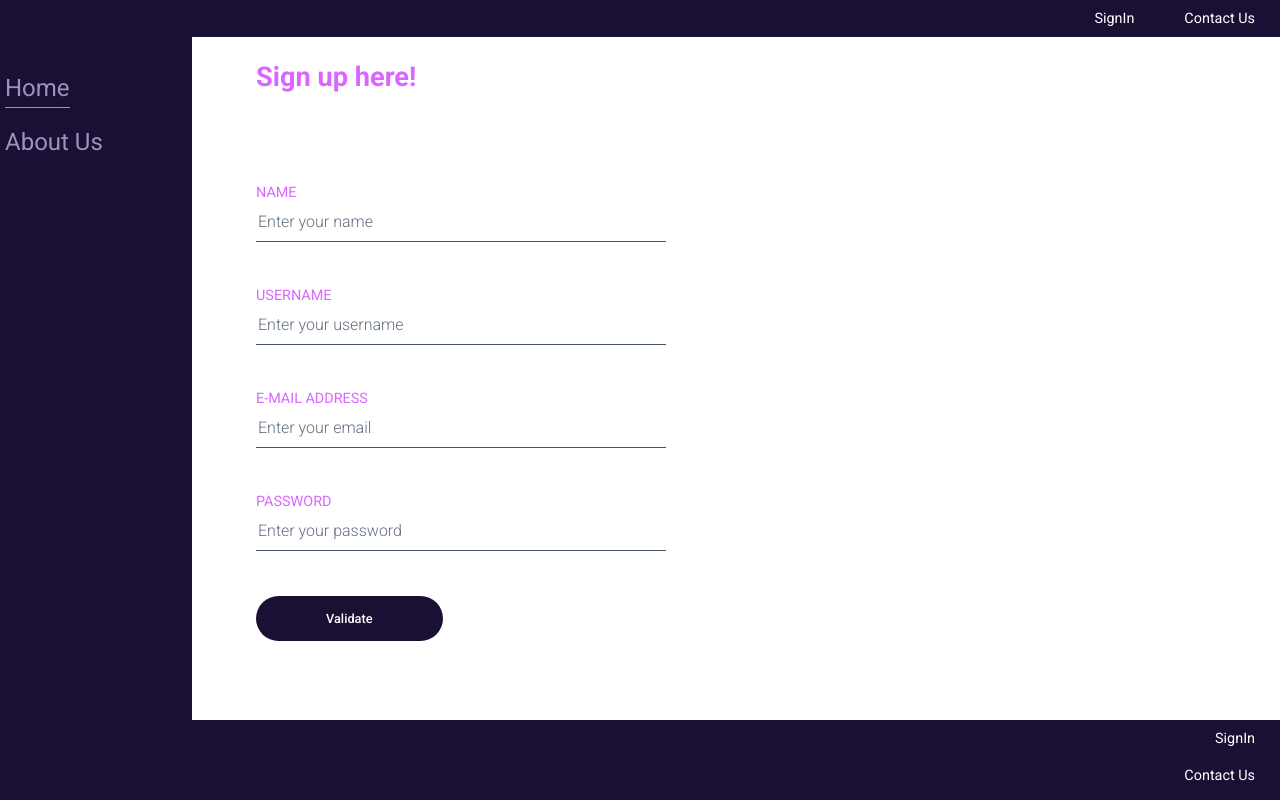
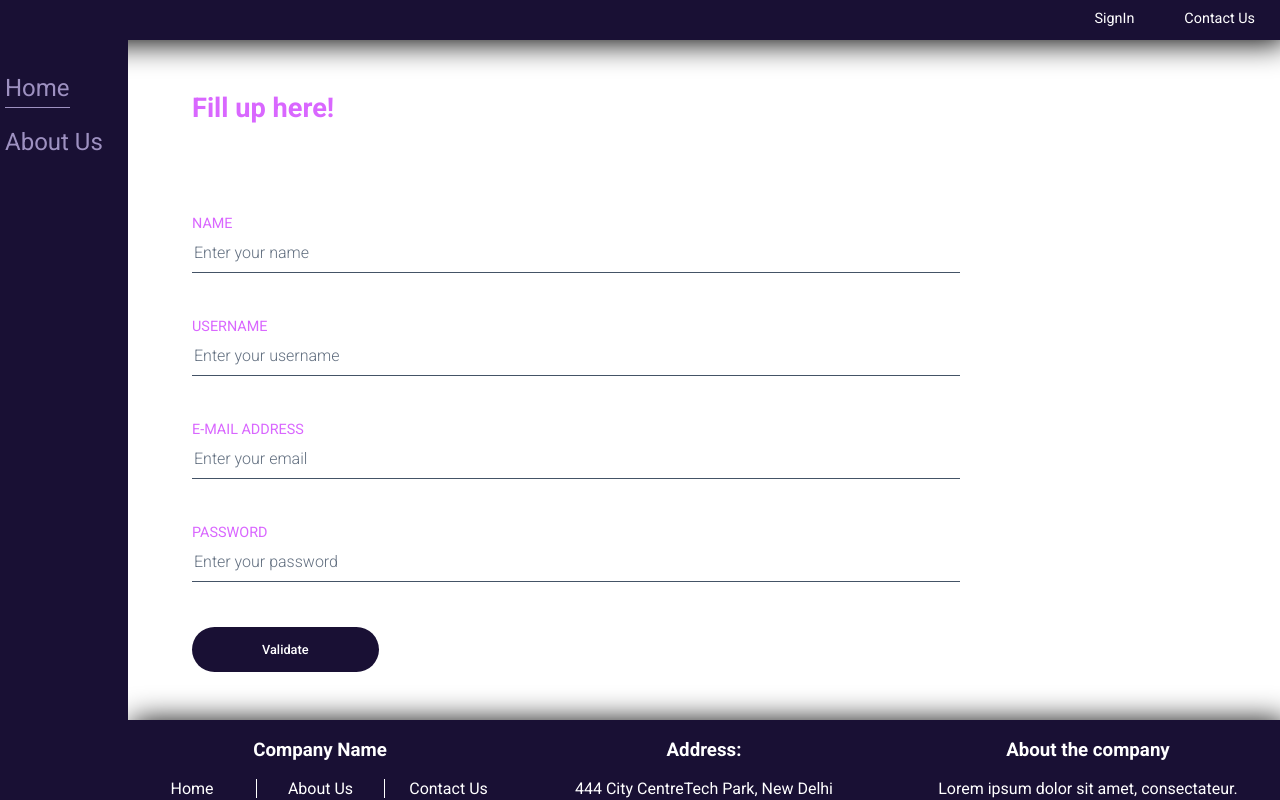
Before and after one commit to 2211rohit/user-validation, a React (Create React App) app: page / in a window 1280 px wide. Built offline with nearby package versions, Linux system fonts and the light colour scheme.

Commit message:
change user validation features

```diff
--- a/src/App.module.scss
+++ b/src/App.module.scss
@@ -5,21 +5,22 @@
 }
 
 .appAside {
-  width: 15%;
+  width: 10vw;
   background-color: #191034;
   padding-top: 5%;
   display: flex;
   flex-direction: column;
   position: fixed;
+  z-index: 1;
   height: 100vh;
   top: 0;
   left: 0;
 }
 
 .appForm {
-  width: 80%;
+  width: 90vw;
   background-color: #ffffff;
-  padding: 25px 20%;
+  padding: 7vh 0 0 15vw;
   overflow: auto;
 }
 
@@ -28,21 +29,55 @@
   justify-content: flex-end;
   position: fixed;
   width: 100vw;
+  height: 5vh;
   top: 0;
   right: 0;
   background-color: #191034;
+  box-shadow: 5px 2px 30px 1px #000;
 }
 
 .pageFooter {
   position: fixed;
-  display: flex;
-  flex-direction: column;
-  align-items: flex-end;
-  width: 100vw;
+  display: grid;
+  grid-template-columns: 30vw 30vw 30vw;
+  justify-content: center;
+  width: 90vw;
   height: 10vh;
   bottom: 0;
   right: 0;
   background-color: #191034;
+  box-shadow: 5px 2px 30px 1px #000;
+	color: #fff;
+}
+
+.footerCompanyName {
+  color: #fff;
+  text-align: center;
+}
+
+.footerLinks {
+  display: grid;
+  grid-template-columns: 10vw 10vw 10vw;
+
+  a {
+    text-decoration: none;
+    color: #fff;
+    border-left: 1px solid #fff;
+    text-align: center;
+
+    &:first-child {
+      border: none
+    }
+  }
+}
+
+.footerInfo {
+  text-align: center;
+}
+
+.footerCompanyAbout{
+	color: #fff;
+	margin: auto;
 }
 
 .pageSwitcherItem {
@@ -138,6 +173,7 @@
   padding: 15px 70px;
   font-size: 0.8em;
   font-weight: 500;
+  cursor: pointer;
 }
 
 .formFieldLink {
--- a/src/components/footer.js
+++ b/src/components/footer.js
@@ -1,23 +1,33 @@
-import { NavLink } from "react-router-dom";
 import styles from '../App.module.scss'
 
 export default function Footer() {
   return (
-    <div>
-      <div className={styles.pageFooter}>
-        <NavLink
-          to="/"
-          className={styles.pageSwitcherItem}
-        >
-          SignIn
-        </NavLink>
-        <NavLink
-          to="/contact"
-          className={styles.pageSwitcherItem}
-        >
-          Contact Us
-        </NavLink>
-      </div>
+    <footer className={styles.pageFooter}>
+
+    <div className={styles.footerLeft}>
+
+      <h3 className={styles.footerCompanyName}>Company Name</h3>
+
+      <p className={styles.footerLinks}>
+        <a href="/">Home</a>
+        <a href="/about-us">About Us</a>
+        <a href="/contact">Contact Us</a>
+      </p>
     </div>
-  );
+
+    <div className={styles.footerCenter}>
+      <h3 className={styles.footerCompanyName}>Address:</h3>
+      <p className={styles.footerInfo}>444 City CentreTech Park, New Delhi</p>
+    </div>
+
+    <div className={styles.footerRight}>
+
+    <h3 className={styles.footerCompanyName}>About the company</h3>
+
+      <p className={styles.footerInfo}>
+        Lorem ipsum dolor sit amet, consectateur.
+      </p>
+    </div>
+  </footer>
+  )
 }
--- a/src/components/user-form.js
+++ b/src/components/user-form.js
@@ -1,5 +1,5 @@
 import React, { useState } from "react";
-import styles from '../App.module.scss'
+import styles from "../App.module.scss";
 
 export default function SignInForm() {
   const [name, setName] = useState("");
@@ -10,113 +10,189 @@ export default function SignInForm() {
   const [passwordError, setPasswordError] = useState("");
   const [username, setUsername] = useState("");
   const [usernameError, setUsernameError] = useState("");
+  const [fields, setFields] = useState({
+    name: "",
+    username: "",
+    email: "",
+    password: "",
+  });
+  const [fieldErrors, setFieldErrors] = useState({
+    name: "",
+    username: "",
+    email: "",
+    password: "",
+  });
 
-  const emailRegex = /^([a-zA-Z0-9_\-\.]+)@([a-zA-Z0-9_\-\.]+)\.([a-zA-Z]{2,5})$/
+  const emailRegex = /^([a-zA-Z0-9_\-\.]+)@([a-zA-Z0-9_\-\.]+)\.([a-zA-Z]{2,5})$/;
+  const usernameRegex = /^[a-z0-9_]+$/;
+  const nameRegex = /^[a-zA-Z ]+$/;
 
-  const usernameRegex = /^[a-z0-9\.\_]{5,15}$/
+  const handleNameChange = (value) => {
+    const error = "Name can only contain characters";
+    if (value.length !== 0) {
+      if (!nameRegex.test(value.trim())) {
+        setNameError(error);
+        setFieldErrors(Object.assign(fieldErrors, { name: error }));
+      }
+    }
+    setName(value);
+    setNameError(null);
+    setFieldErrors(Object.assign(fieldErrors, { name: null }));
+    setFields(Object.assign(fields, { name: value }));
+  };
 
-  const nameRegex = /^[a-zA-Z \.\']{2,30}$/
+  const handleUsernameChange = (value) => {
+    const error = "username can only contain characters and underscore('_')";
+    if (value.length !== 0) {
+      if (!usernameRegex.test(value.trim())) {
+        setUsernameError(error);
+        setFieldErrors(Object.assign(fieldErrors, { username: error }));
+      }
+    }
+    setUsername(value);
+    setUsernameError(null);
+    setFieldErrors(Object.assign(fieldErrors, { username: null }));
+    setFields(Object.assign(fields, { username: value }));
+  };
 
-  const passwordRegex = /[!@#$%^&*(){}[\]<>?/|.:;_-]/
+  const handleEmailChange = (value) => {
+    let atPos = value.indexOf("@");
+    let dotPos = value.indexOf(".");
+    if (value.indexOf("@") === -1) {
+      setEmail(value);
+      setFields(Object.assign(fields, { email: value }));
+      setEmailError("@ is missing");
+      return setFieldErrors(
+        Object.assign(fieldErrors, { email: "@ is missing" })
+      );
+    } else if (atPos > dotPos) {
+      setEmail(value);
+      setFields(Object.assign(fields, { email: value }));
+      setEmailError(". is missing");
+      return setFieldErrors(
+        Object.assign(fieldErrors, { email: ". is missing" })
+      );
+    } else if (dotPos > value.length - 3) {
+      setEmail(value);
+      setFields(Object.assign(fields, { email: value }));
+      setEmailError("Extension is missing");
+      return setFieldErrors(
+        Object.assign(fieldErrors, { email: "Extension is missing" })
+      );
+    } else if (!emailRegex.test(value.trim())) {
+      setEmail(value);
+      setFields(Object.assign(fields, { email: value }));
+      setEmailError("Invalid Email");
+      return setFieldErrors(
+        Object.assign(fieldErrors, { email: "Invalid Email" })
+      );
+    } else {
+      setEmail(value);
+      setEmailError(null);
+      setFieldErrors(Object.assign(fieldErrors, { email: null }));
+      setFields(Object.assign(fields, { email: value }));
+    }
+  };
 
-  const handleSubmit = () => {
-    if (name.trim() === "") {
-      setNameError('Name Cannot be empty')
-      return
+  const handlePasswordChange = (value) => {
+    setPassword(value);
+    setPasswordError(null);
+    setFieldErrors(Object.assign(fieldErrors, { password: null }));
+    setFields(Object.assign(fields, { password: value }));
+  };
+
+  const checkEmpty = async (key) => {
+    if (fields[key].length === 0) {
+      const errorObj = { ...fieldErrors, [key]: `${key} cannot be empty` };
+      console.log(key, errorObj);
+      return setFieldErrors(errorObj);
     }
-    if (username.trim() === "") {
-      return setNameError('Username Cannot be empty')
+  };
+
+  const noError = (fields) => {
+    let result = Object.values(fields).every((field) => field === null);
+    return result;
+  };
+
+  const handleSubmit = async () => {
+    Object.keys(fields).map((field) => checkEmpty(field));
+    if (noError(fieldErrors)) {
+      alert(
+        `The form was submitted with the following data: name: ${name}, username: ${username}, email: ${email}, password: ${password}`
+      );
     }
-    if (email.trim() === "") {
-      return setNameError('Email Cannot be empty')
-    }
-    if (password.trim() === "") {
-      return setNameError('Password Cannot be empty')
-    }
-    if (!nameRegex.test(name.trim())) {
-      return setNameError('Invalid Name')
-    }
-    if (!usernameRegex.test(username.trim())) {
-      return setUsernameError('Invalid Username')
-    }
-    if (!emailRegex.test(email.trim())) {
-      return setEmailError('Invalid Email')
-    }
-    if (!passwordRegex.test(password.trim())) {
-      return setPasswordError('Invalid Password')
-    }
-    alert(
-      `The form was submitted with the following data: name: ${name}, username: ${username}, email: ${email}, password: ${password}`
-      );
   };
   return (
     <div className={styles.formCenter}>
       <div className={styles.formTitle}>
-        <h4
-          className={styles.formTitleLink}
-        >
-          Sign up here!
-        </h4>
+        <h4 className={styles.formTitleLink}>Fill up here!</h4>
       </div>
       <div className={styles.formFields}>
         <div className={styles.formField}>
-          <label className={styles.formFieldLabel}>
-            Name
-          </label>
+          <label className={styles.formFieldLabel}>Name</label>
           <input
             type="text"
             className={styles.formFieldInput}
             placeholder="Enter your name"
+            name={"name"}
             value={name}
-            onChange={(e) =>setName(e.target.value)}
+            onChange={(e) => handleNameChange(e.target.value)}
           />
-          <span className={styles.formFieldError}>{nameError}</span>
+          <span className={styles.formFieldError}>
+            {fieldErrors.name || nameError}
+          </span>
         </div>
 
         <div className={styles.formField}>
-          <label className={styles.formFieldLabel}>
-            Username
-          </label>
+          <label className={styles.formFieldLabel}>Username</label>
           <input
             type="text"
             className={styles.formFieldInput}
             placeholder="Enter your username"
+            name={"username"}
             value={username}
-            onChange={(e) => setUsername(e.target.value)}
+            onChange={(e) => handleUsernameChange(e.target.value)}
           />
-          <span className={styles.formFieldError}>{usernameError}</span>
+          <span className={styles.formFieldError}>
+            {fieldErrors.username || usernameError}
+          </span>
         </div>
 
         <div className={styles.formField}>
-          <label className={styles.formFieldLabel}>
-            E-Mail Address
-          </label>
+          <label className={styles.formFieldLabel}>E-Mail Address</label>
           <input
             type="email"
             className={styles.formFieldInput}
             placeholder="Enter your email"
+            name={"email"}
             value={email}
-            onChange={(e) => setEmail(e.target.value)}
+            onChange={(e) => handleEmailChange(e.target.value)}
           />
-          <span className={styles.formFieldError}>{emailError}</span>
+          <span className={styles.formFieldError}>
+            {fieldErrors.email || emailError}
+          </span>
         </div>
 
         <div className={styles.formField}>
-          <label className={styles.formFieldLabel}>
-            Password
-          </label>
+          <label className={styles.formFieldLabel}>Password</label>
           <input
             type="password"
             className={styles.formFieldInput}
             placeholder="Enter your password"
+            name={"password"}
             value={password}
-            onChange={(e) => setPassword(e.target.value)}
+            onChange={(e) => handlePasswordChange(e.target.value)}
           />
-          <span className={styles.formFieldError}>{passwordError}</span>
+          <span className={styles.formFieldError}>
+            {fieldErrors.password || passwordError}
+          </span>
         </div>
 
         <div className={styles.formField}>
-          <button onClick={() => handleSubmit()} className={styles.formFieldButton}>
+          <button
+            onClick={() => handleSubmit()}
+            className={styles.formFieldButton}
+          >
             Validate
           </button>
         </div>
```
